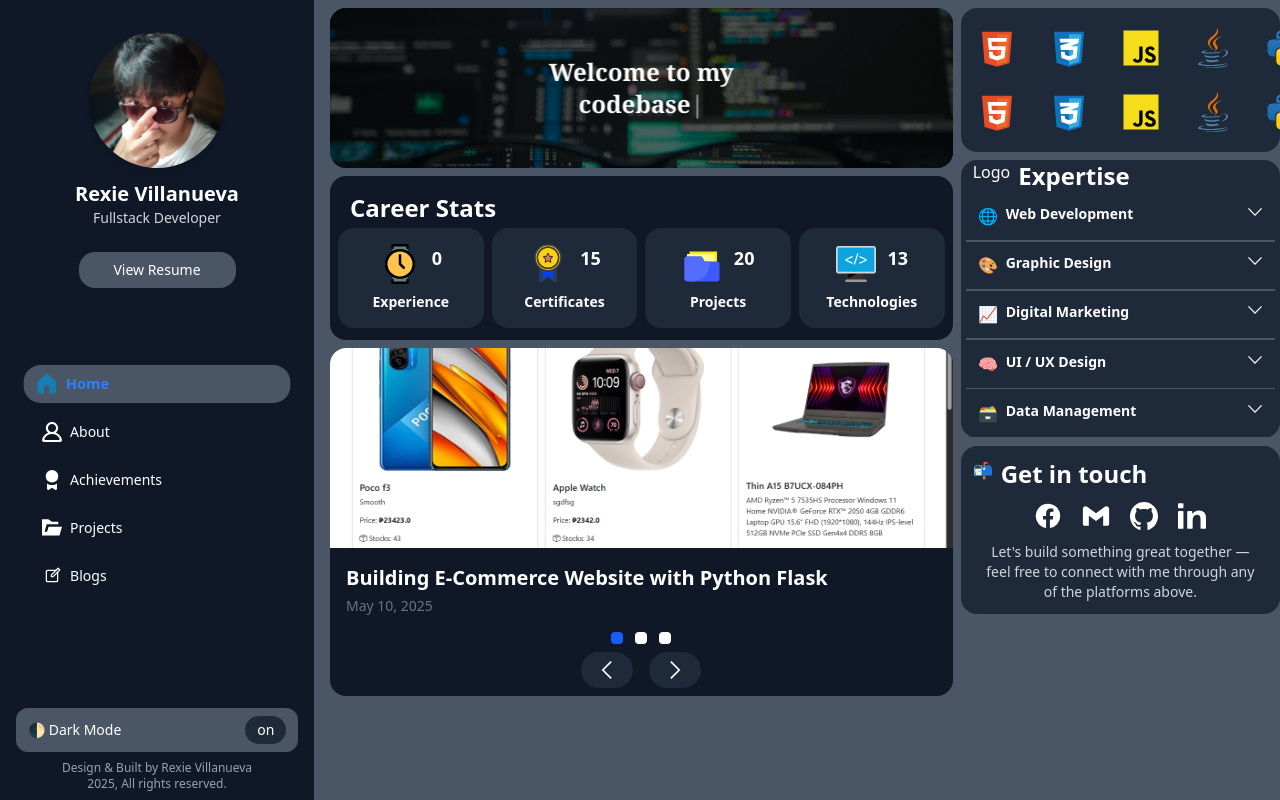
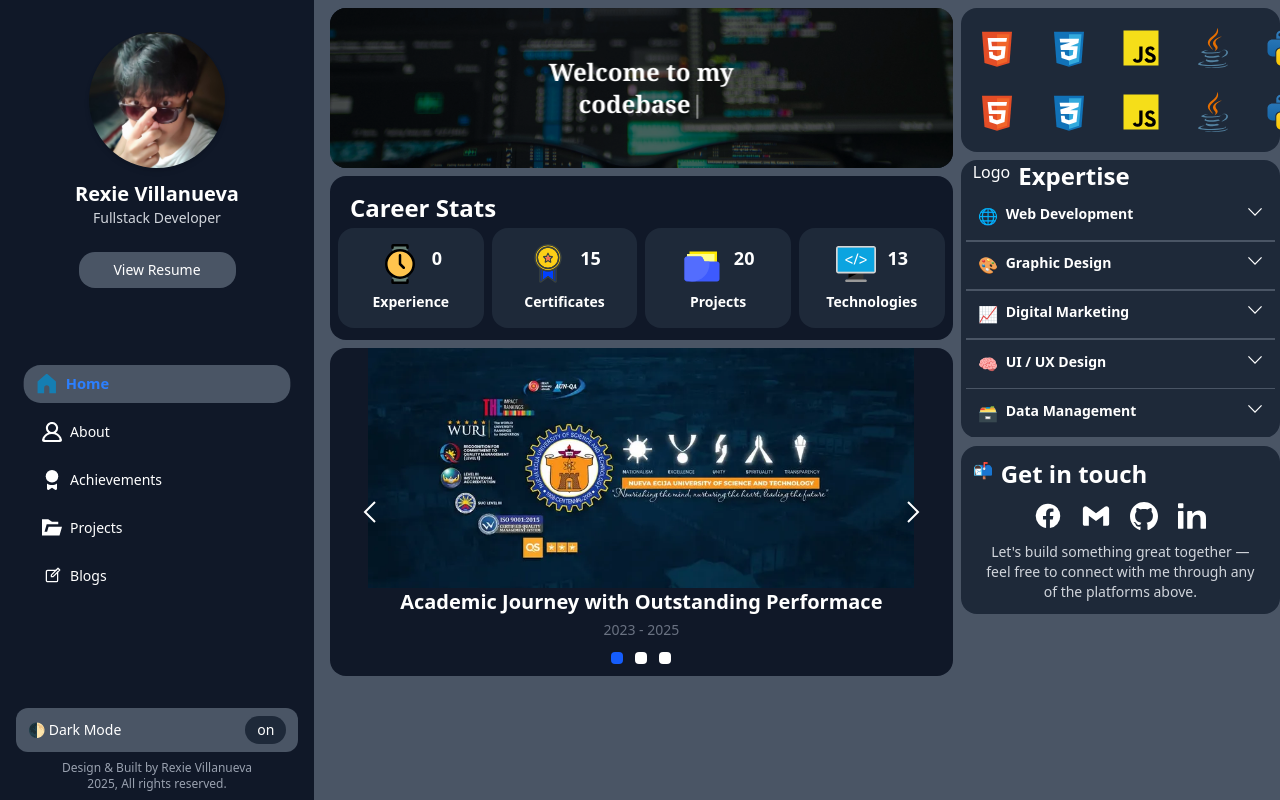
Before and after one commit to Xer0503/Portfolio-vue, a Vue app: page / in a window 1280 px wide. Built offline with nearby package versions, Linux system fonts and the light colour scheme.

Commit message:
fix: update feature order in feature.js and enhance layout in Feauture and FeatureCard components

```diff
--- a/src/components/ui/Feauture.vue
+++ b/src/components/ui/Feauture.vue
@@ -29,7 +29,23 @@
             class="min-w-full"
         />
     </div>
-    <div class="flex flex-col">
+    <div class="absolute inset-0">
+      <div class="flex justify-between px-1 py-2 w-full h-full">
+          <div class="h-full flex justify-center">
+            <button @click="prev" class="text-white px-4 py-2 rounded-full">
+              <img src="/feature/prev.svg" alt="prev" class="w-10 px-2 py-2 rounded-full"
+              />
+            </button>
+          </div>
+          <div class="h-full flex justify-center">
+            <button @click="next" class="text-white px-4 py-2">
+              <img src="/feature/next.svg" alt="next" class="w-10 px-2 py-2 rounded-full"
+              />
+            </button>
+          </div>
+      </div>
+    </div>
+    <div class="flex flex-col py-3">
         <div class="flex space-x-3 justify-center">
             <div
             :class="[
@@ -47,14 +63,6 @@
               currentIndex == 2 ? 'bg-blue-600' : 'bg-white'
             ]"></div>
         </div>
-        <div class="flex gap-4 py-2">
-            <button @click="prev" class="bg-gray-800 text-white px-4 py-2 rounded-full hover:bg-blue-600 active:bg-blue-600">
-              <img src="/feature/prev.svg" alt="prev" class="w-5" />
-            </button>
-            <button @click="next" class="bg-gray-800 text-white px-4 py-2 rounded-full hover:bg-blue-600 active:bg-blue-600">
-              <img src="/feature/next.svg" alt="next" class="w-5" />
-            </button>
-        </div>
     </div>
   </div>
 </template>
--- a/src/components/ui/FeautureUI/FeatureCard.vue
+++ b/src/components/ui/FeautureUI/FeatureCard.vue
@@ -9,11 +9,11 @@
 </script>
 
 <template>
-  <div class="rounded-xl overflow-hidden w-full max-w-full mx-auto">
-    <img :src="data.img" alt="Feature Image" class="w-full h-50 object-cover" />
-    <div class="p-4">
-      <h2 class="text-xl font-bold mb-1 text-white">{{ data.title }}</h2>
-      <p class="text-gray-500 text-sm">{{ data.date }}</p>
+  <div class="overflow-hidden w-full max-w-full mx-auto">
+    <img :src="data.img" alt="Feature Image" class="rounded-3xl w-full h-60 object-contain object-top" />
+    <div class="px-4">
+      <h2 class="text-xl font-bold mb-1 text-center text-white">{{ data.title }}</h2>
+      <p class="text-gray-500 text-sm text-center">{{ data.date }}</p>
     </div>
   </div>
 </template>
--- a/src/utils/feature.js
+++ b/src/utils/feature.js
@@ -1,15 +1,15 @@
 export const feature = [
     {
         id : 1,
+        title : 'Academic Journey with Outstanding Performace',
+        img : '/feature/school.webp',
+        date : '2023 - 2025'
+    },
+    {
+        id : 2,
         title : 'Building E-Commerce Website with Python Flask',
         img : '/feature/ecommerce.png',
         date : 'May 10, 2025'
-    },
-    {
-        id : 2,
-        title : 'Academic Journey with Outstanding Performace',
-        img : '/feature/school.webp',
-        date : '2023 - 2025'
     },
     {
         id : 3,
```
